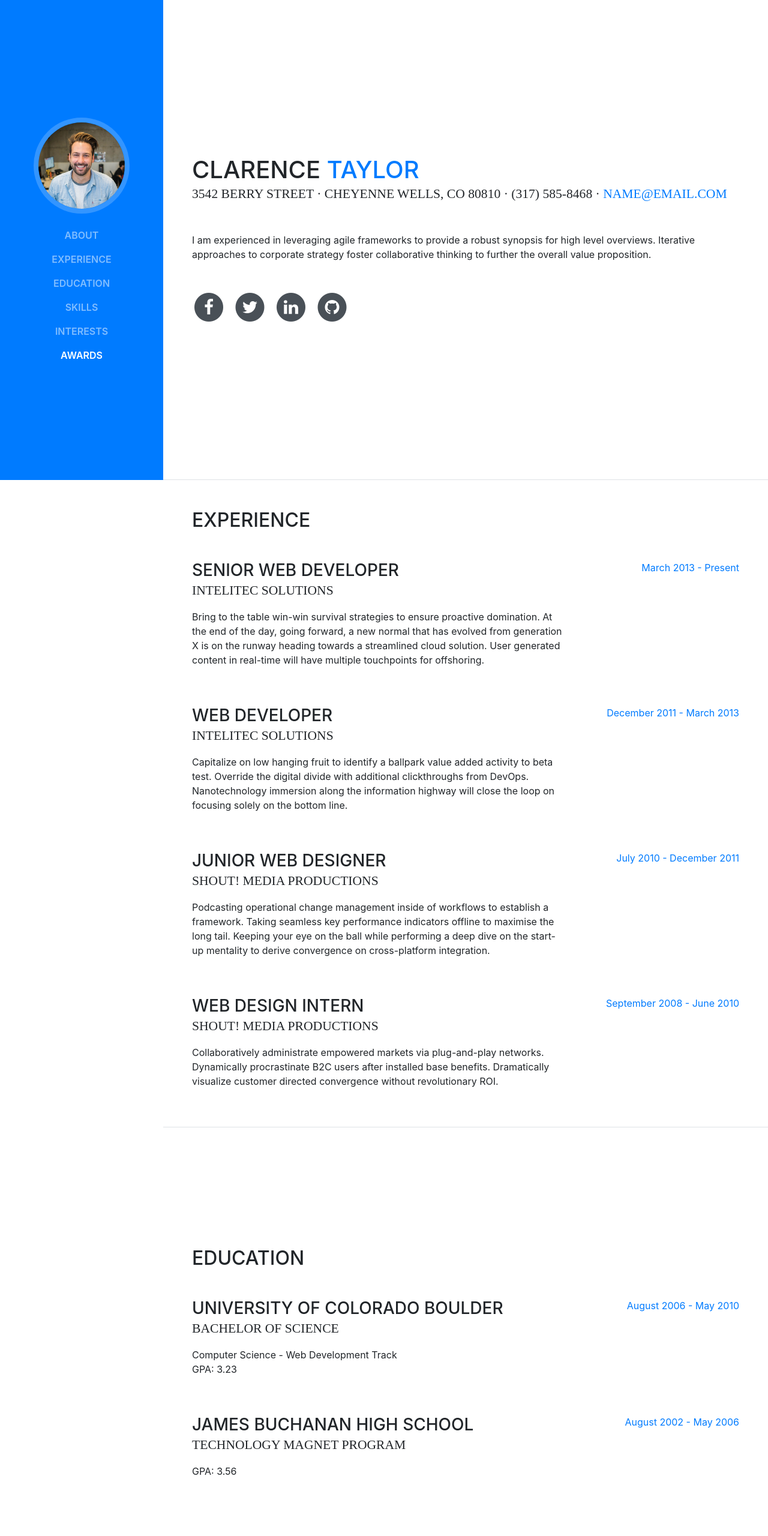
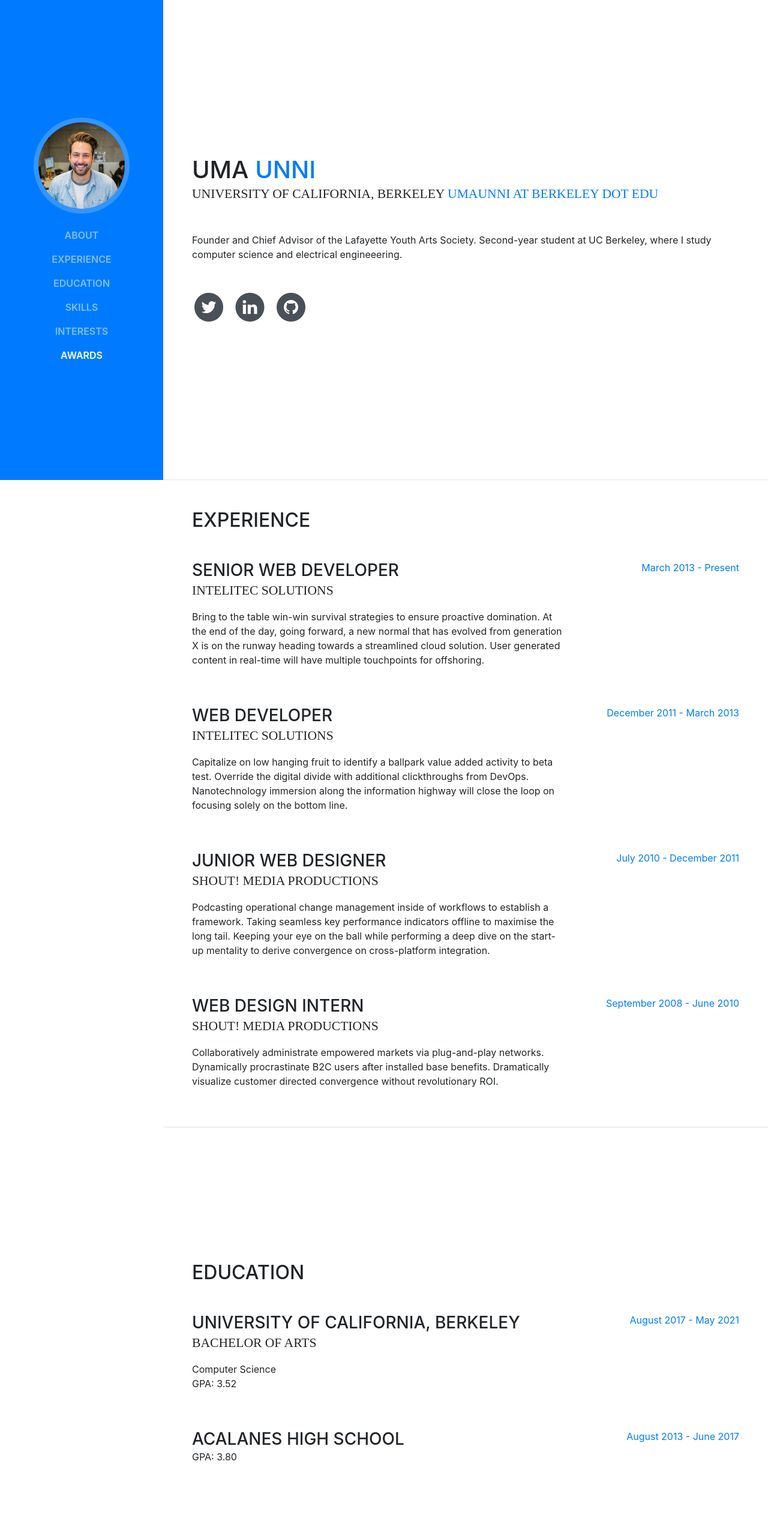
Before and after one commit to umaunni3/greetings, a website with bundled scripts: page index.html in a window 1280 px wide. Shown: the top 2560 px of the page at 60% size. Built offline with nearby package versions, Linux system fonts and the light colour scheme; a web font is replaced by a local one.

Commit message:
changed some of the text of the webpage, added personal info

```diff
--- a/index.html
+++ b/index.html
@@ -65,24 +65,17 @@
 
       <section class="resume-section p-3 p-lg-5 d-flex d-column" id="about">
         <div class="my-auto">
-          <h1 class="mb-0">Clarence
-            <span class="text-primary">Taylor</span>
+          <h1 class="mb-0">Uma
+            <span class="text-primary">Unni</span>
           </h1>
-          <div class="subheading mb-5">3542 Berry Street · Cheyenne Wells, CO 80810 · (317) 585-8468 ·
-            <a href="mailto:name@email.com">name@email.com</a>
+          <div class="subheading mb-5">University of California, Berkeley
+            <a href="mailto:name@email.com">umaunni at berkeley dot edu</a>
           </div>
-          <p class="mb-5">I am experienced in leveraging agile frameworks to provide a robust synopsis for high level overviews. Iterative approaches to corporate strategy foster collaborative thinking to further the overall value proposition.</p>
+          <p class="mb-5">Founder and Chief Advisor of the Lafayette Youth Arts Society.
+            Second-year student at UC Berkeley, where I study computer science and electrical engineeering. </p>
           <ul class="list-inline list-social-icons mb-0">
             <li class="list-inline-item">
-              <a href="#">
-                <span class="fa-stack fa-lg">
-                  <i class="fa fa-circle fa-stack-2x"></i>
-                  <i class="fa fa-facebook fa-stack-1x fa-inverse"></i>
-                </span>
-              </a>
-            </li>
-            <li class="list-inline-item">
-              <a href="#">
+              <a href="https://twitter.com/umau33">
                 <span class="fa-stack fa-lg">
                   <i class="fa fa-circle fa-stack-2x"></i>
                   <i class="fa fa-twitter fa-stack-1x fa-inverse"></i>
@@ -90,7 +83,7 @@
               </a>
             </li>
             <li class="list-inline-item">
-              <a href="#">
+              <a href="https://www.linkedin.com/in/umaunni3/">
                 <span class="fa-stack fa-lg">
                   <i class="fa fa-circle fa-stack-2x"></i>
                   <i class="fa fa-linkedin fa-stack-1x fa-inverse"></i>
@@ -98,7 +91,7 @@
               </a>
             </li>
             <li class="list-inline-item">
-              <a href="#">
+              <a href="https://github.com/umaunni3">
                 <span class="fa-stack fa-lg">
                   <i class="fa fa-circle fa-stack-2x"></i>
                   <i class="fa fa-github fa-stack-1x fa-inverse"></i>
@@ -167,24 +160,23 @@
 
           <div class="resume-item d-flex flex-column flex-md-row mb-5">
             <div class="resume-content mr-auto">
-              <h3 class="mb-0">University of Colorado Boulder</h3>
-              <div class="subheading mb-3">Bachelor of Science</div>
-              <div>Computer Science - Web Development Track</div>
-              <p>GPA: 3.23</p>
+              <h3 class="mb-0">University of California, Berkeley</h3>
+              <div class="subheading mb-3">Bachelor of Arts</div>
+              <div>Computer Science</div>
+              <p>GPA: 3.52</p>
             </div>
             <div class="resume-date text-md-right">
-              <span class="text-primary">August 2006 - May 2010</span>
+              <span class="text-primary">August 2017 - May 2021</span>
             </div>
           </div>
 
           <div class="resume-item d-flex flex-column flex-md-row">
             <div class="resume-content mr-auto">
-              <h3 class="mb-0">James Buchanan High School</h3>
-              <div class="subheading mb-3">Technology Magnet Program</div>
-              <p>GPA: 3.56</p>
+              <h3 class="mb-0">Acalanes High School</h3>
+              <p>GPA: 3.80</p>
             </div>
             <div class="resume-date text-md-right">
-              <span class="text-primary">August 2002 - May 2006</span>
+              <span class="text-primary">August 2013 - June 2017</span>
             </div>
           </div>
 
@@ -198,6 +190,12 @@
           <div class="subheading mb-3">Programming Languages &amp; Tools</div>
           <ul class="list-inline list-icons">
             <li class="list-inline-item">
+              <i class="devicon-python-plain"></i>
+            </li>
+            <li class="list-inline-item">
+              <i class="devicon-java-plain"></i>
+            </li>
+            <li class="list-inline-item">
               <i class="devicons devicons-html5"></i>
             </li>
             <li class="list-inline-item">
@@ -205,31 +203,6 @@
             </li>
             <li class="list-inline-item">
               <i class="devicons devicons-javascript"></i>
-            </li>
-            <li class="list-inline-item">
-              <i class="devicons devicons-jquery"></i>
-            </li>
-            <li class="list-inline-item">
-              <i class="devicons devicons-sass"></i>
-            </li>
-            <li class="list-inline-item">
-              <i class="devicons devicons-less"></i>
-            </li>
-            <li class="list-inline-item">
-              <i class="devicons devicons-bootstrap"></i>
-            </li>
-            <li class="list-inline-item">
-              <i class="devicons devicons-wordpress"></i>
-            </li>
-            <li class="list-inline-item">
-              <i class="devicons devicons-grunt"></i>
-            </li>
-            <li class="list-inline-item">
-              <i class="devicons devicons-gulp"></i>
-            </li>
-            <li class="list-inline-item">
-              <i class="devicons devicons-npm"></i>
-            </li>
           </ul>
 
           <div class="subheading mb-3">Workflow</div>
```
